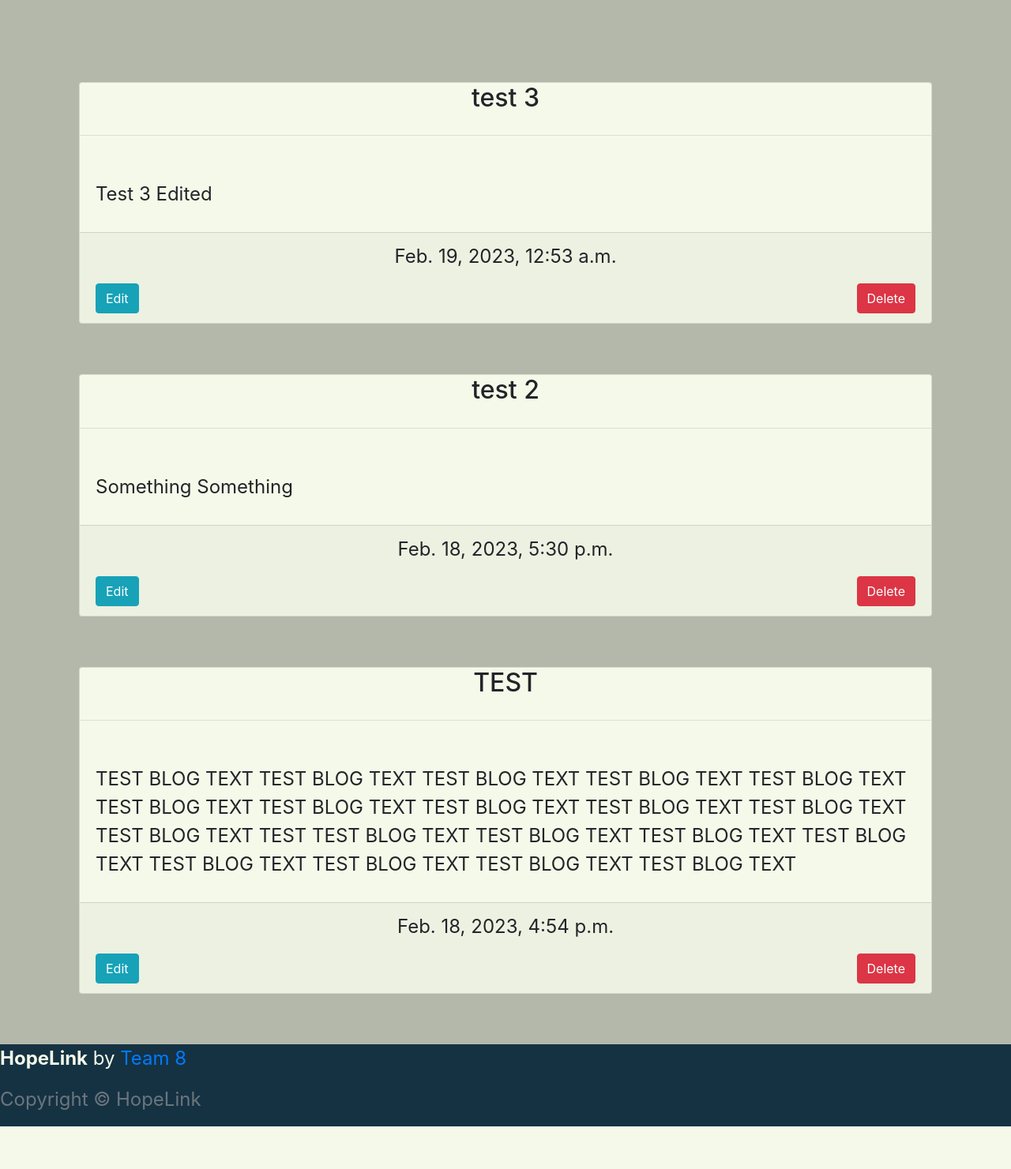
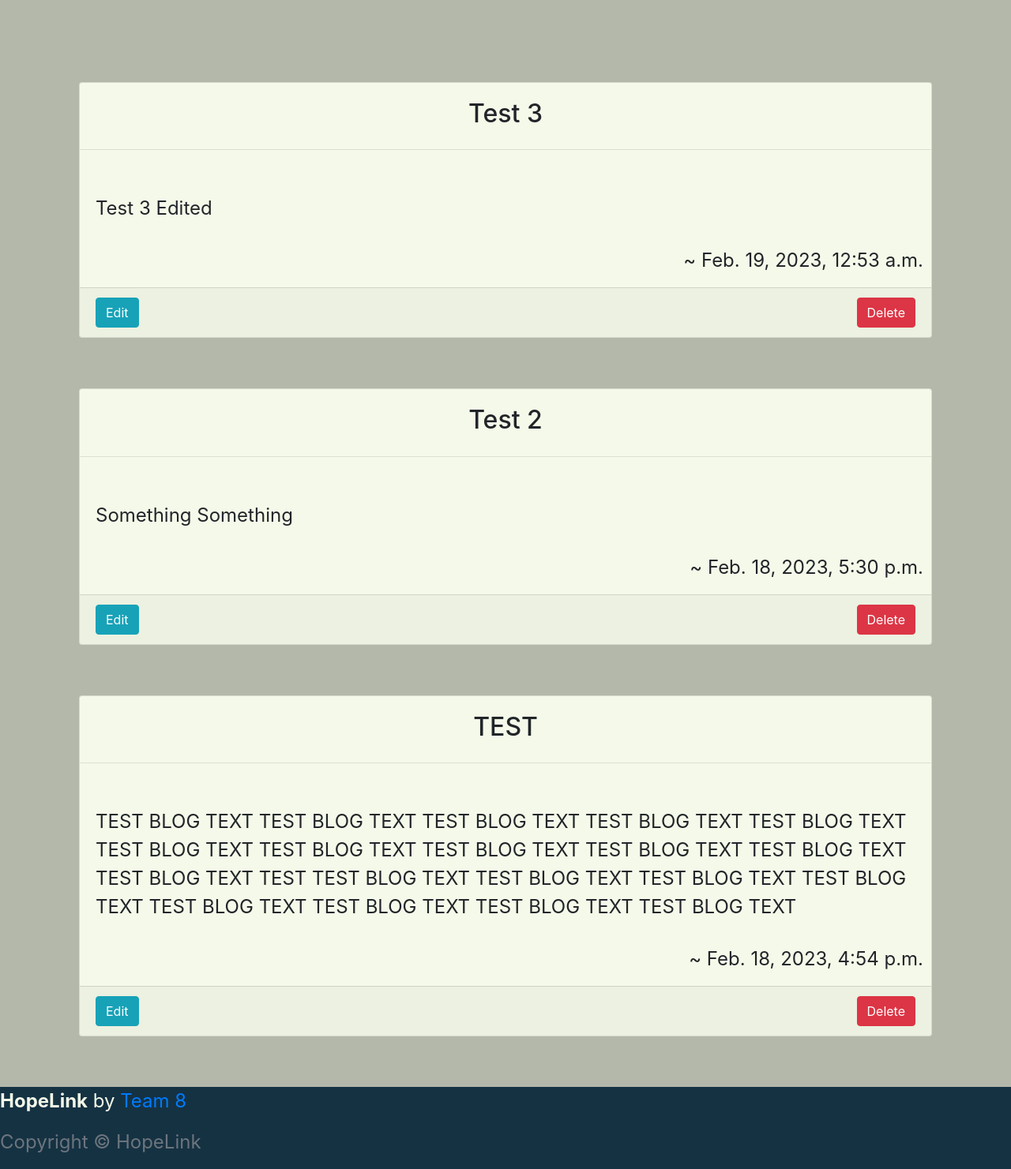
Before and after one commit to beratzorlu/HopeLink, a Django app: page /blog/ in a window 1280 px wide. Shown: the part 64-1545 px from the top of the page at 79% size. Before the commit the page ends 1491 px from the top, so only its background shows below. Run offline with Django 4.2, Linux system fonts and the light colour scheme; data comes from the database, SQL or seed files in the repository; some libraries are stand-ins or nearby versions.

Commit message:
Move date in blog to right side

```diff
--- a/blog/templates/blog/blog.html
+++ b/blog/templates/blog/blog.html
@@ -23,11 +23,11 @@
                     <div class="col-12">
                         {% for blog in blog %}
                         <div class="card w-100 message-hl card-main-hl">
-                            <h2 class="card-title">{{ blog.title }}</h2>
+                            <h2 class="card-title card-heading-hl">{{ blog.title }}</h2>
                             <hr>
                             <p class="card-body text-left card-heading-hl">{{blog.body}}</p>
+                            <p class="text-right margin-right-hl">~ {{ blog.added_on }}</p>
                             <div class="card-footer">
-                                <p> {{ blog.added_on }}</p>
                                 <small class="ml-3">
                                     <a class="btn btn-info left" href="#">Edit</a>
                                     <a class="btn btn-danger right" href="#">Delete</a>
--- a/static/css/base.css
+++ b/static/css/base.css
@@ -84,6 +84,11 @@ p {
     float: right;
 }
 
+.right-hl {
+    position: inherit;
+    left: 0;
+}
+
 .margin-right-hl {
     margin-right: 10px;
 }
```
Also changed, not shown: 1 other file.
